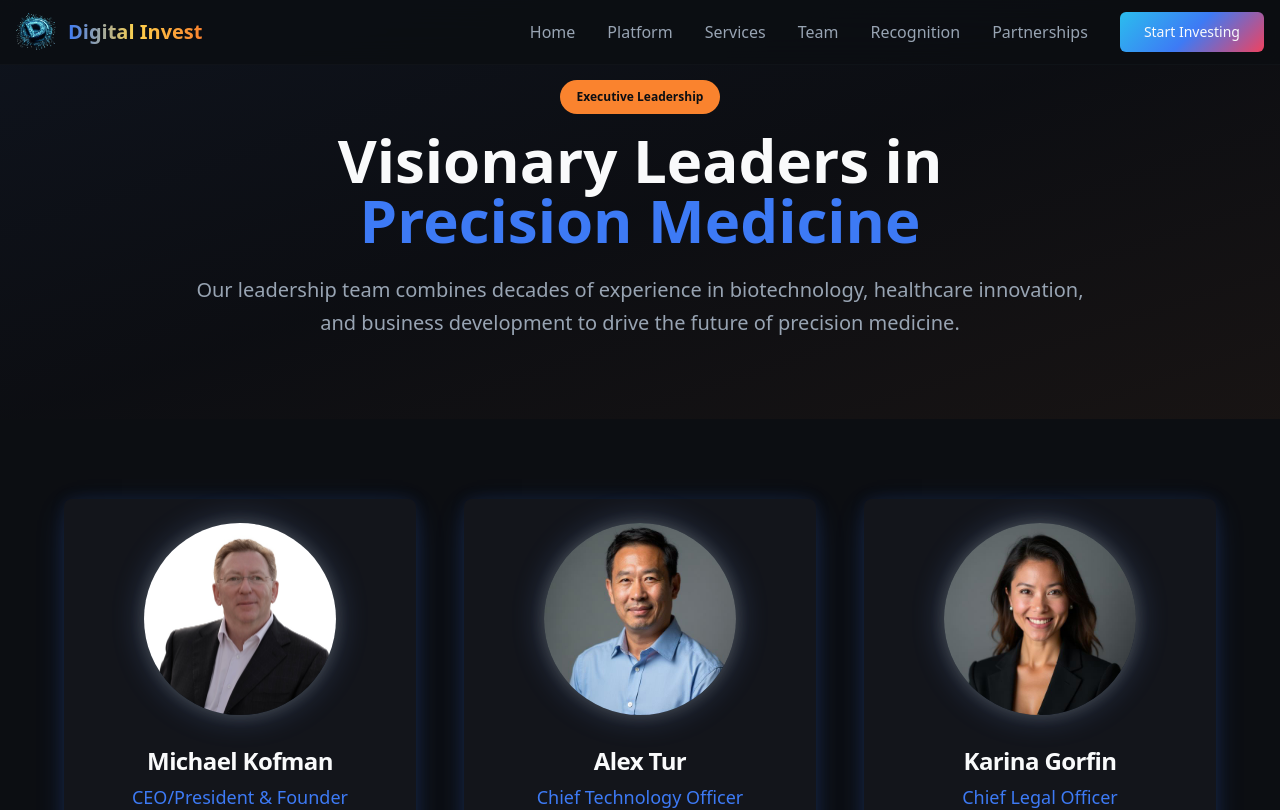
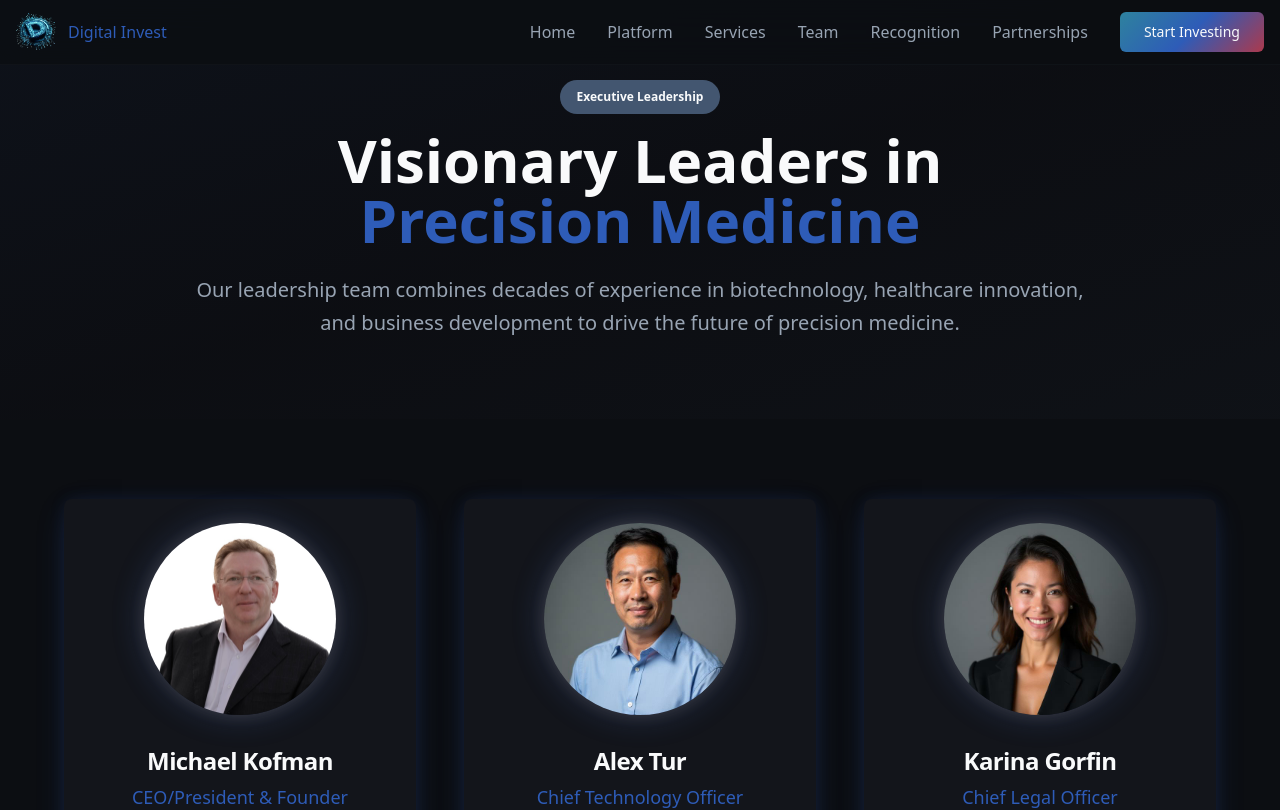
Before and after one commit to mkof14/digital-invest, a React (Vite) app: page /team in a window 1280 px wide. Shown: the top 810 px of the page. Built offline with nearby package versions, Linux system fonts and the light colour scheme.

Commit message:
Refine color scheme and text styling

```diff
--- a/src/components/BioMathPlatform.tsx
+++ b/src/components/BioMathPlatform.tsx
@@ -122,7 +122,7 @@ const BioMathPlatform = () => {
         </Badge>
 
         <h1 className="text-4xl md:text-6xl font-bold mb-6 leading-tight">
-          <span className="gradient-text">BioMath Life Platform</span>
+          <span className="text-primary">BioMath Life Platform</span>
         </h1>
 
         <p className="text-xl md:text-2xl text-muted-foreground mb-8 max-w-4xl mx-auto">
--- a/src/components/CompanyInfo.tsx
+++ b/src/components/CompanyInfo.tsx
@@ -48,8 +48,8 @@ const CompanyInfo = () => {
         </Badge>
 
         <h1 className="text-4xl md:text-6xl font-bold mb-6 leading-tight">
-          Технологический <span className="gradient-text">провидец</span>
-          <br />и стратегический <span className="gradient-text">консультант</span>
+          Technology <span className="text-primary">Visionary</span>
+          <br />and Strategic <span className="text-accent">Consultant</span>
         </h1>
 
         <p className="text-xl text-muted-foreground mb-8 max-w-4xl mx-auto leading-relaxed">
--- a/src/components/Navigation.tsx
+++ b/src/components/Navigation.tsx
@@ -26,7 +26,7 @@ const Navigation = () => {
               alt="Digital Invest Logo"
               className="w-10 h-10 object-contain"
             />
-            <span className="text-xl font-bold gradient-text">Digital Invest</span>
+            <span className="text-primary">Digital Invest</span>
           </div>
 
           {/* Desktop Navigation */}
--- a/src/index.css
+++ b/src/index.css
@@ -19,47 +19,47 @@
     --popover: 225 18% 9%;
     --popover-foreground: 210 15% 98%;
 
-    /* Primary - Dynamic Royal Blue */
-    --primary: 220 90% 60%;
+    /* Primary - Deep Corporate Blue */
+    --primary: 220 60% 45%;
     --primary-foreground: 210 15% 98%;
-    --primary-glow: 220 90% 70%;
-    --primary-vibrant: 220 90% 55%;
-    --primary-dark: 220 90% 45%;
-    --primary-light: 220 90% 75%;
+    --primary-glow: 220 60% 55%;
+    --primary-vibrant: 220 60% 40%;
+    --primary-dark: 220 60% 35%;
+    --primary-light: 220 60% 65%;
 
-    /* Secondary - Dynamic Orange */
-    --secondary: 25 95% 58%;
-    --secondary-foreground: 225 20% 6%;
-    --secondary-glow: 25 95% 68%;
-    --secondary-vibrant: 25 95% 53%;
-    --secondary-dark: 25 95% 43%;
-    --secondary-light: 25 95% 73%;
+    /* Secondary - Muted Slate */
+    --secondary: 215 25% 35%;
+    --secondary-foreground: 210 15% 98%;
+    --secondary-glow: 215 25% 45%;
+    --secondary-vibrant: 215 25% 30%;
+    --secondary-dark: 215 25% 25%;
+    --secondary-light: 215 25% 55%;
 
     /* Muted */
     --muted: 225 18% 14%;
     --muted-foreground: 215 15% 65%;
 
-    /* Accent - Premium Gold */
-    --accent: 45 100% 65%;
+    /* Accent - Deep Amber */
+    --accent: 35 60% 45%;
     --accent-foreground: 225 20% 6%;
-    --accent-glow: 45 100% 75%;
-    --accent-vibrant: 45 100% 60%;
-    --accent-dark: 45 100% 50%;
-    --accent-light: 45 100% 80%;
+    --accent-glow: 35 60% 55%;
+    --accent-vibrant: 35 60% 40%;
+    --accent-dark: 35 60% 35%;
+    --accent-light: 35 60% 65%;
 
-    /* Success - Modern Purple */
-    --success: 270 75% 60%;
+    /* Success - Deep Teal */
+    --success: 180 50% 40%;
     --success-foreground: 210 15% 98%;
-    --success-glow: 270 75% 70%;
-    --success-dark: 270 75% 50%;
-    --success-light: 270 75% 80%;
+    --success-glow: 180 50% 50%;
+    --success-dark: 180 50% 35%;
+    --success-light: 180 50% 60%;
 
-    /* Warning - Contemporary Orange */
-    --warning: 25 85% 58%;
+    /* Warning - Muted Orange */
+    --warning: 25 60% 45%;
     --warning-foreground: 225 20% 6%;
-    --warning-glow: 25 85% 68%;
-    --warning-dark: 25 85% 48%;
-    --warning-light: 25 85% 75%;
+    --warning-glow: 25 60% 55%;
+    --warning-dark: 25 60% 35%;
+    --warning-light: 25 60% 65%;
 
     /* Error - Elegant Red */
     --error: 0 75% 55%;
@@ -75,17 +75,17 @@
     --info-dark: 250 80% 50%;
     --info-light: 250 80% 75%;
 
-    /* Tech - Electric Blue */
-    --tech: 195 85% 55%;
+    /* Tech - Deep Cyan */
+    --tech: 195 55% 40%;
     --tech-foreground: 210 15% 98%;
-    --tech-glow: 195 85% 65%;
-    --tech-dark: 195 85% 45%;
+    --tech-glow: 195 55% 50%;
+    --tech-dark: 195 55% 35%;
 
-    /* Innovation - Vibrant Coral */
-    --innovation: 350 85% 60%;
+    /* Innovation - Muted Rose */
+    --innovation: 350 50% 45%;
     --innovation-foreground: 210 15% 98%;
-    --innovation-glow: 350 85% 70%;
-    --innovation-dark: 350 85% 50%;
+    --innovation-glow: 350 50% 55%;
+    --innovation-dark: 350 50% 35%;
 
     /* Destructive */
     --destructive: 0 62% 58%;
@@ -153,8 +153,8 @@
     background-image: var(--pattern-corporate);
   }
 
-  .gradient-text {
-    @apply bg-gradient-to-r from-primary via-accent to-secondary bg-clip-text text-transparent;
+  .solid-text {
+    @apply text-primary;
   }
 
   .professional-glow {
```
